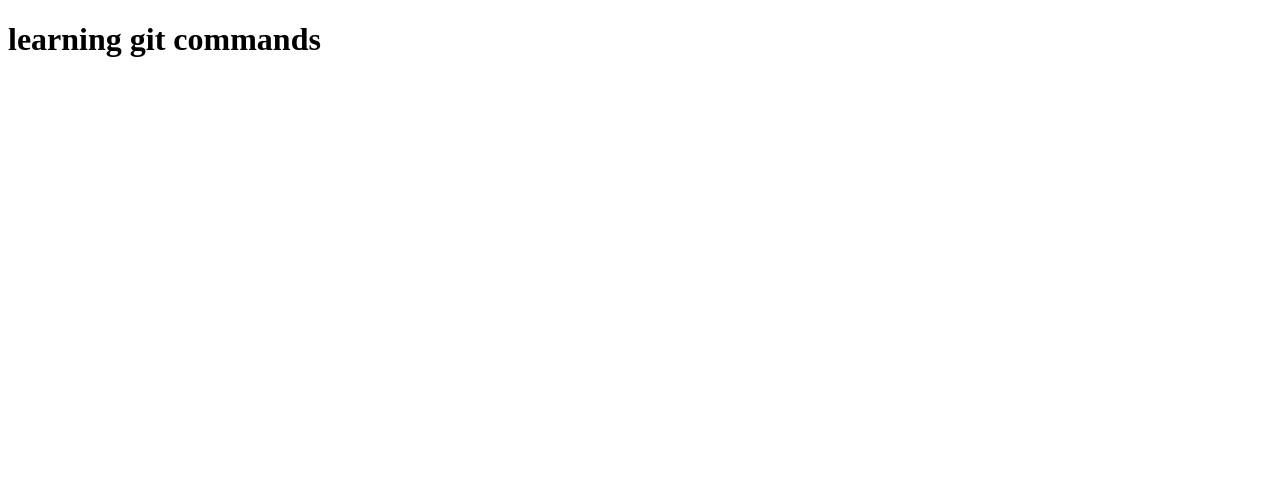
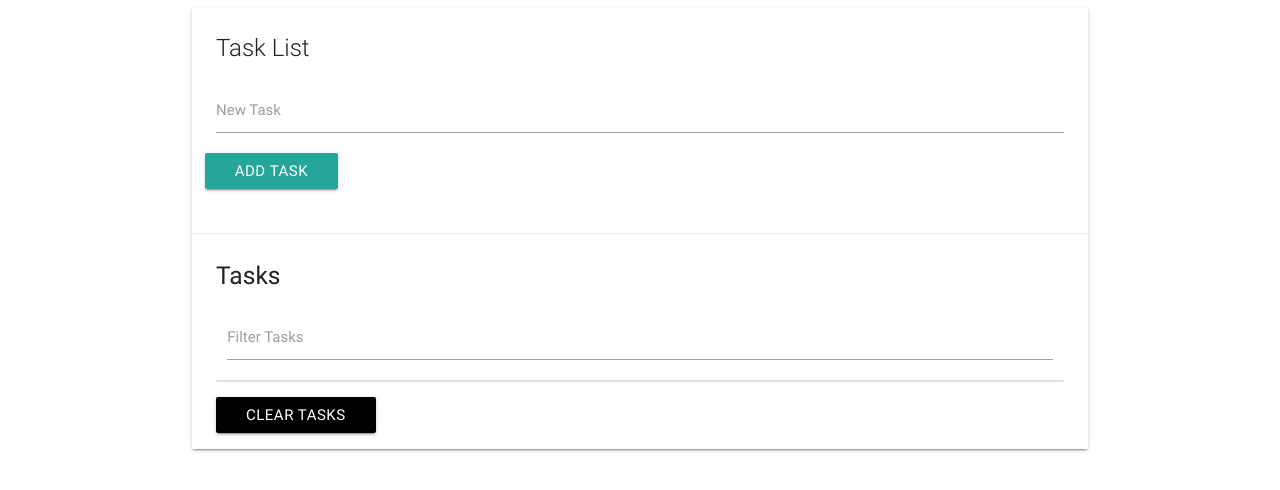
Before and after one commit to Geoelycom/Todo-app, a plain HTML site: page index.html in a window 1280 px wide. Drawn offline with nearby package versions, Linux system fonts and the light colour scheme.

Commit message:
html file of todo list

```diff
--- a/index.html
+++ b/index.html
@@ -1,12 +1,49 @@
 <!DOCTYPE html>
 <html lang="en">
+
 <head>
-        <title></title>
     <meta charset="UTF-8">
-        <meta name="viewport" content="width=device-width, initial-scale=1">
-        <link href="css/style.css" rel="stylesheet">
+    <meta name="viewport" content="width=device-width, initial-scale=1.0">
+    <meta http-equiv="X-UA-Compatible" content="ie=edge">
+    <link rel="stylesheet" href="https://cdnjs.cloudflare.com/ajax/libs/materialize/0.100.2/css/materialize.min.css">
+    <link href="https://maxcdn.bootstrapcdn.com/font-awesome/4.7.0/css/font-awesome.min.css" rel="stylesheet" integrity="sha384-wvfXpqpZZVQGK6TAh5PVlGOfQNHSoD2xbE+QkPxCAFlNEevoEH3Sl0sibVcOQVnN" crossorigin="anonymous">
+    <title>Task List</title>
 </head>
+
 <body>
-    <h1>learning git commands</h1>
+    <div class="container">
+        <div class="row">
+            <div class="col s12">
+                <div id="main" class="card">
+                    <div class="card-content">
+                        <span class="card-title">Task List</span>
+                        <div class="row">
+                            <form id="task-form">
+                                <div class="input-field col s12">
+                                    <input type="text" name="task" id="task">
+                                    <label for="task">New Task</label>
+                                </div>
+                                <input type="submit" value="Add Task" class="btn">
+                            </form>
+                        </div>
+                    </div>
+                    <div class="card-action">
+                        <h5 id="task-title">Tasks</h5>
+                        <div class="input-field col s12">
+                            <input type="text" name="filter" id="filter">
+                            <label for="filter">Filter Tasks</label>
+                        </div>
+                        <ul class="collection"></ul>
+                        <a href="#" class="clear-tasks btn black">Clear Tasks</a>
+                    </div>
+                </div>
+            </div>
+        </div>
+    </div>
+
+    <script src="https://code.jquery.com/jquery-3.2.1.js" integrity="sha256-DZAnKJ/6XZ9si04Hgrsxu/8s717jcIzLy3oi35EouyE=" crossorigin="anonymous"></script>
+    <script src="https://cdnjs.cloudflare.com/ajax/libs/materialize/0.100.2/js/materialize.min.js"></script>
+    <script src="task.js"></script>
 </body>
+
 </html>
```
Lines whose indentation alone changed are shown as unchanged.
